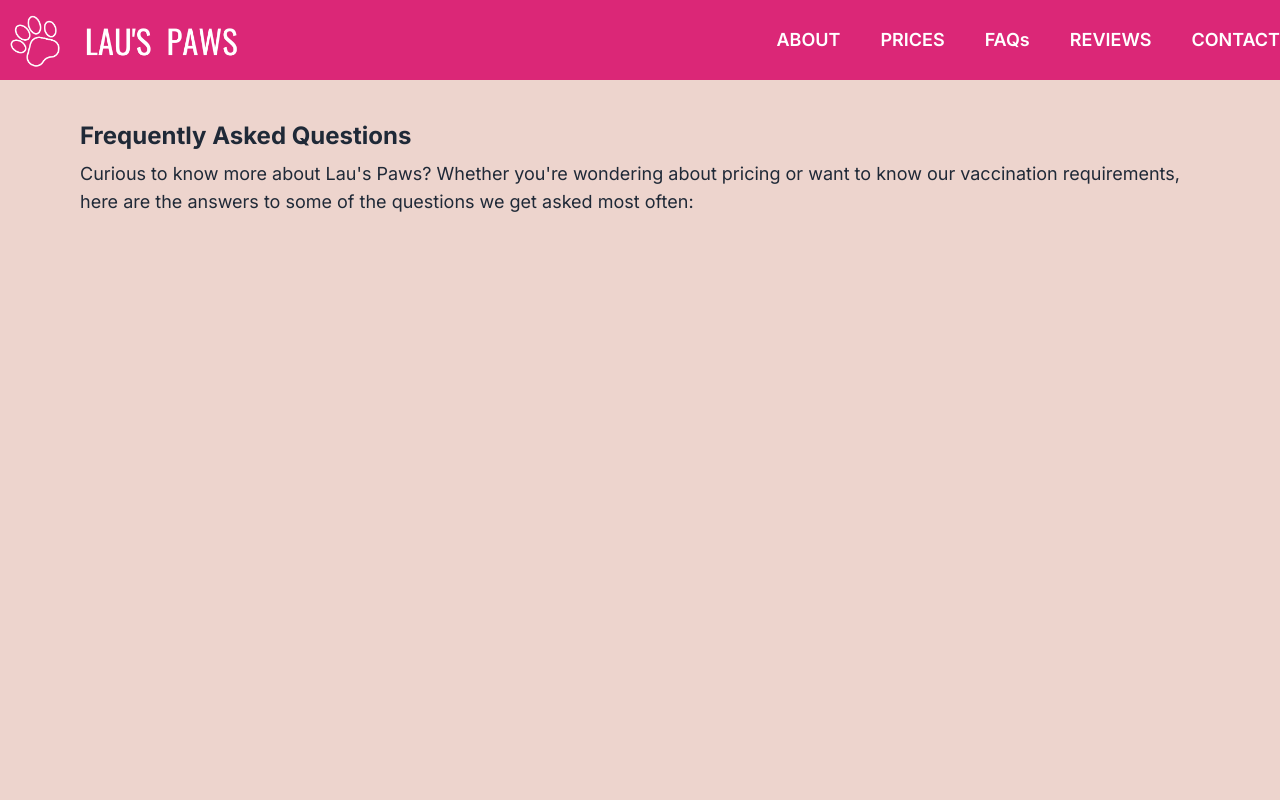
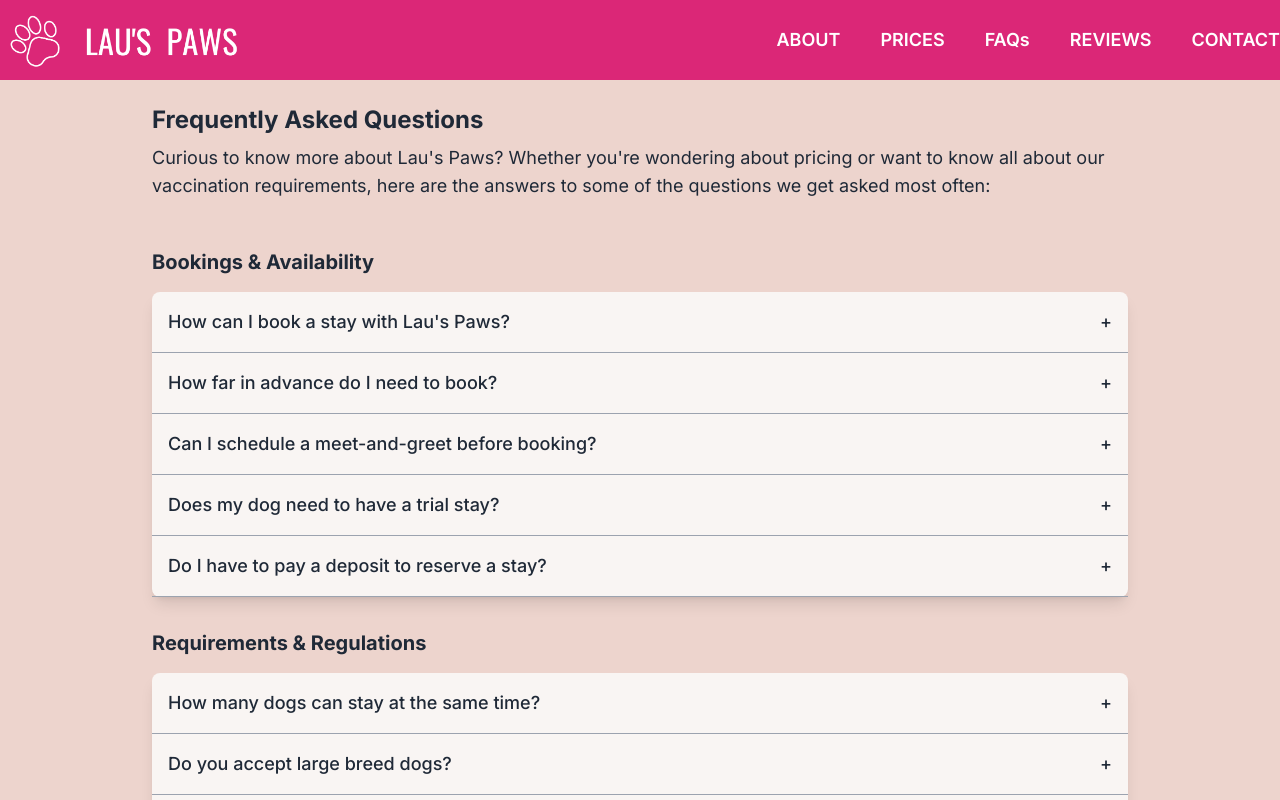
Before and after one commit to lolamindi/laus-paws, a Next.js app: page /faqs in a window 1280 px wide. Shown: the top 800 px of the page. Built offline with nearby package versions, Linux system fonts and the light colour scheme.

Commit message:
link up faqs page and faqs json

```diff
--- a/src/app/faqs/page.jsx
+++ b/src/app/faqs/page.jsx
@@ -1,12 +1,62 @@
+"use client";
+import { useState } from "react";
+import faqData from "../../../data/faqs.json";
+
+const FAQItem = ({ question, answer, isOpen, onClick }) => (
+  <div className="border-b border-gray-400">
+    <button
+      onClick={onClick}
+      className="flex justify-between items-center w-full text-left p-4 text-lg font-medium"
+    >
+      {question}
+      <span className={`transform transition-transform ${isOpen ? "rotate-45" : ""}`}>
+        +
+      </span>
+    </button>
+    {isOpen && <p className="p-4 bg-white text-gray-700">{answer}</p>}
+  </div>
+);
+
+const FAQSection = ({ heading, items }) => {
+  const [activeIndex, setActiveIndex] = useState(null);
+
+  const toggleFAQ = (index) => {
+    setActiveIndex(activeIndex === index ? null : index);
+  };
+
+  return (
+    <div className="mb-8">
+      <h2 className="text-xl font-bold mb-4">{heading}</h2>
+      <div className="bg-[#f9f5f3] shadow-lg rounded-lg">
+        {items.map((item, index) => (
+          <FAQItem
+            key={item.id}
+            question={item.question}
+            answer={item.answer}
+            isOpen={activeIndex === index}
+            onClick={() => toggleFAQ(index)}
+          />
+        ))}
+      </div>
+    </div>
+  );
+};
+
 export default function FAQs() {
   return (
-    <main className="relative flex justify-center items-center min-h-screen bg-[#edd4cd]">
-      <section className="absolute top-4 left-14 p-6 text-gray-800">
-      <h1 className="text-2xl font-bold pb-2">Frequently Asked Questions</h1>
-      <p className="text-left w-[97%] text-lg">
-          Curious to know more about Lau's Paws? Whether you're wondering about pricing or want to know our vaccination requirements, here are the answers to some of the questions we get asked most often:
+    <main className="relative flex justify-center min-h-screen bg-[#edd4cd]">
+      <section className="top-4 p-6 text-gray-800 max-w-5xl">
+        <h1 className="text-2xl font-bold pb-2">Frequently Asked Questions</h1>
+        <p className=" text-lg mb-12">
+          Curious to know more about Lau's Paws? Whether you're wondering about pricing or want to
+          know all about our vaccination requirements, here are the answers to some of the questions we get
+          asked most often:
         </p>
+
+        {faqData.sections.map((section) => (
+          <FAQSection key={section.heading} heading={section.heading} items={section.items} />
+        ))}
       </section>
     </main>
-  )
+  );
 }
```
